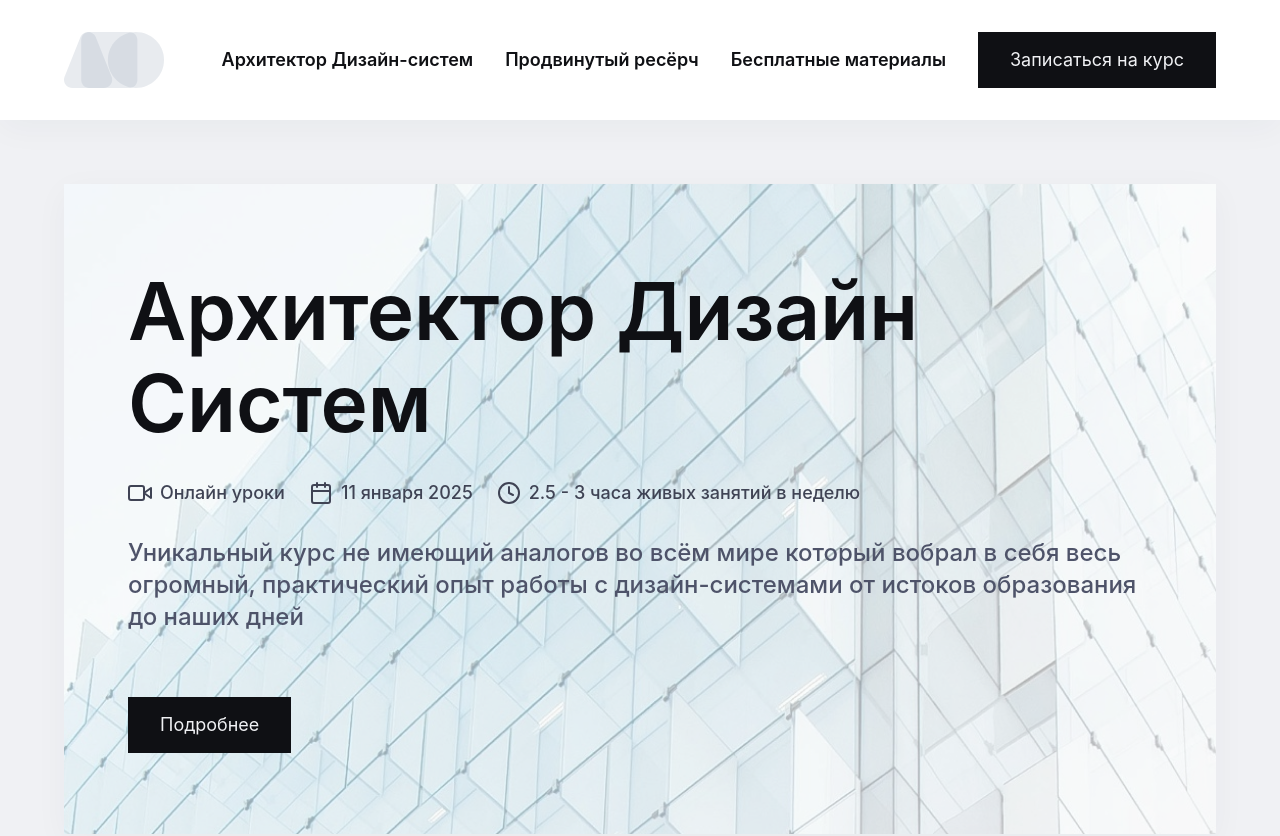
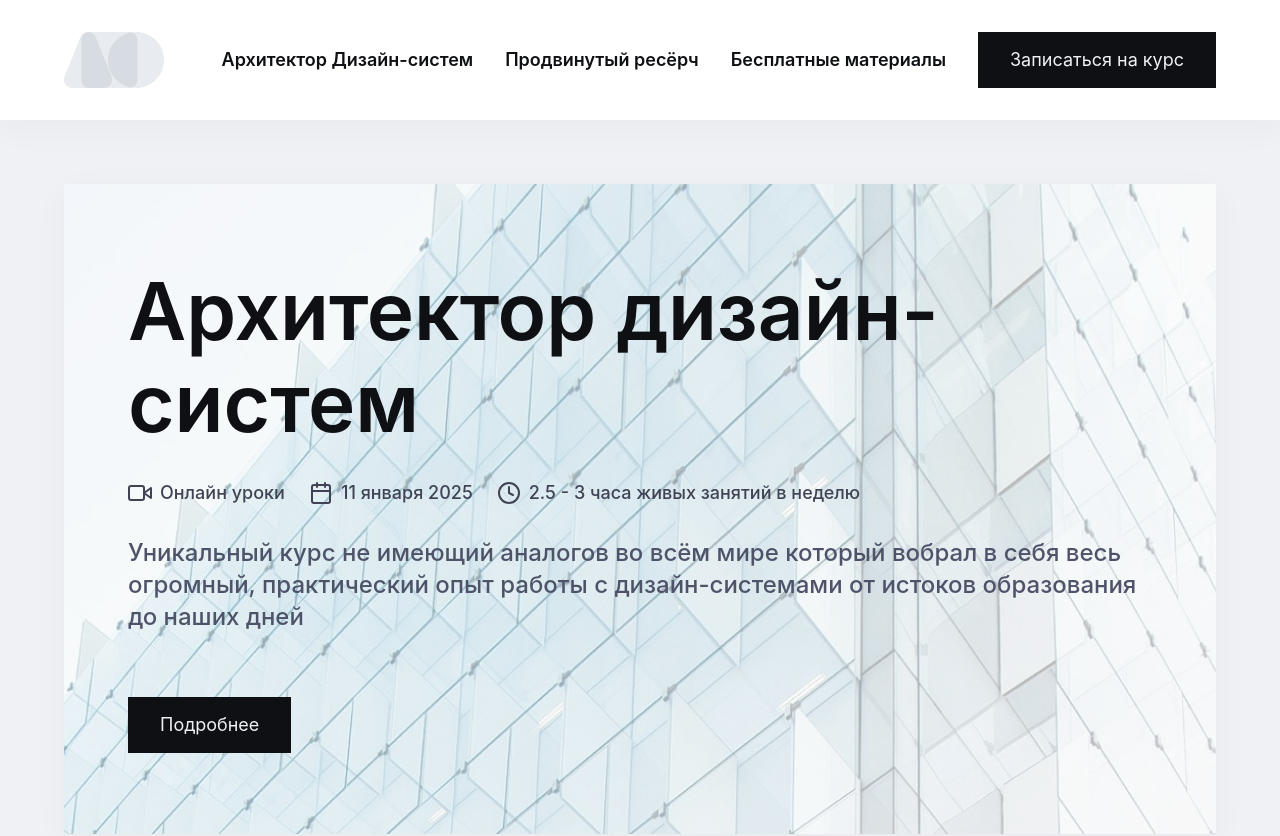
Before and after one commit to ArthurIvanov/dsa-web, a Next.js app: page / in a window 1280 px wide. Shown: the top 836 px of the page. Built offline with nearby package versions, Linux system fonts and the light colour scheme.

Commit message:
added title

```diff
--- a/app/page.tsx
+++ b/app/page.tsx
@@ -53,7 +53,7 @@ const learnData = [
 export default function Home() {
 	return (
 		<>
-			<HeroSection />
+			<HeroSection title="Архитектор дизайн-систем" />
 			<Section
 				src={"https://t.me/arturdsgn"}
 				invert
```
